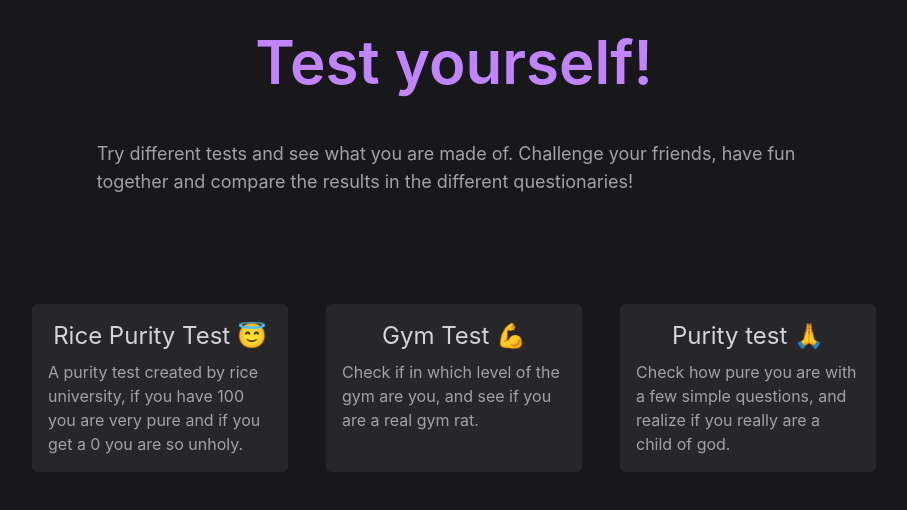
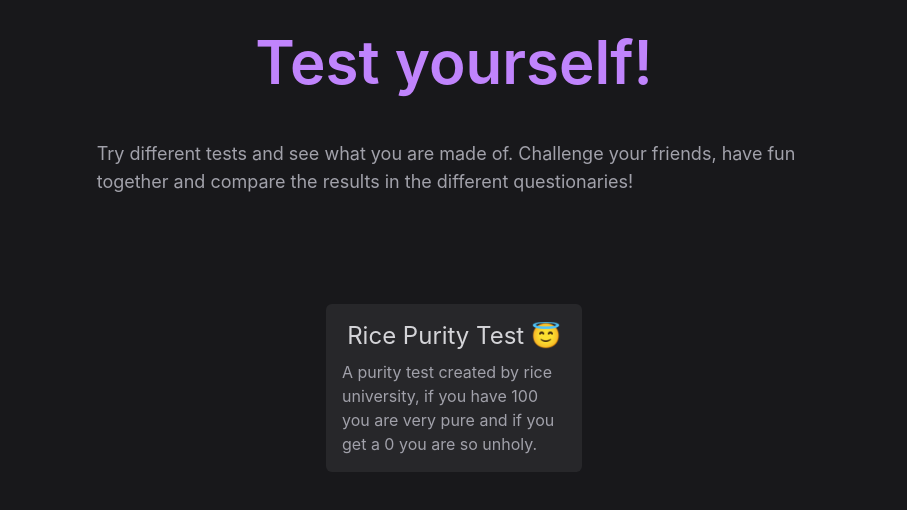
Before and after one commit to compabray/test-yourself, a React (Create React App) app: page / in a window 1280 px wide. Shown: the top 510 px of the page, without its empty margins (186-1093 px from the left). Built offline with nearby package versions, Linux system fonts and the light colour scheme.

Commit message:
Deleting Undone questions.

```diff
--- a/src/components/testList.js
+++ b/src/components/testList.js
@@ -6,18 +6,5 @@
         "title": "Rice Purity Test",
         "description": "A purity test created by rice university, if you have 100 you are very pure and if you get a 0 you are so unholy.",
         "icon":"😇 "
-    },
-    {
-        "path":"gym",
-        "title": "Gym Test",
-        "description":"Check if in which level of the gym are you, and see if you are a real gym rat.",
-        "icon":"💪"
-    },
-
-    {
-        "path":"purity",
-        "title": "Purity test",
-        "description": "Check how pure you are with a few simple questions, and realize if you really are a child of god.",
-        "icon": "🙏"
     }
 ];
```
